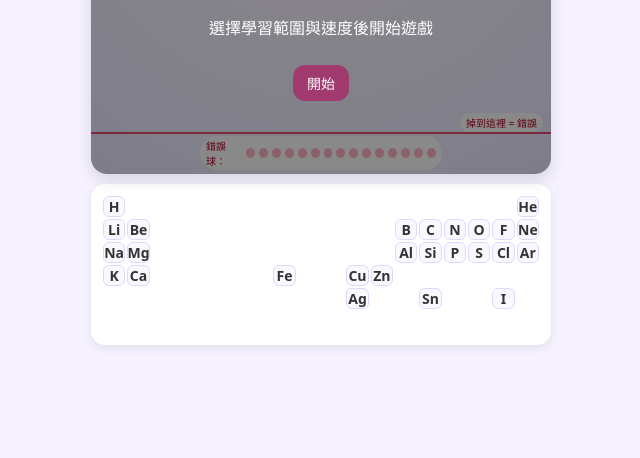
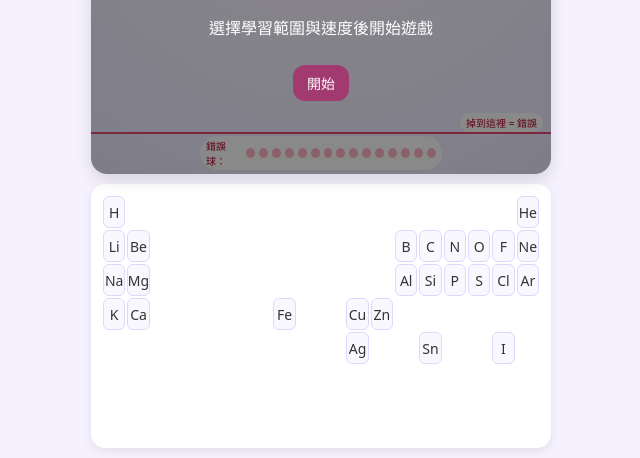
Before and after one commit to Elina-ching/element-game, a plain HTML site: page index.html in a window 1280 px wide. Shown: the part 392-850 px from the top of the page, without its empty margins (319-959 px from the left). Before the commit the page ends 800 px from the top, so only its background shows below. Drawn offline with Linux system fonts and the light colour scheme.

```diff
--- a/index.html
+++ b/index.html
@@ -208,14 +208,13 @@
       grid-template-columns: repeat(18, minmax(20px, 1fr));
       gap: 2px;
     }
-    .element-cell {
-      border-radius: 6px;
-      min-height: 8px;
-      display: flex;
-      align-items: center;
-      justify-content: center;
-      font-weight: 700;
-      font-size: 14px;
+   .element-cell {
+    border-radius: 6px;
+    height: 32px;     /* ⭐ 改這個 */
+    display: flex;
+    align-items: center;
+    justify-content: center;
+    font-size: 14px;  /* 建議加這個，確保字大小一致 */
     }
     .has-element {
       cursor: pointer;
```
